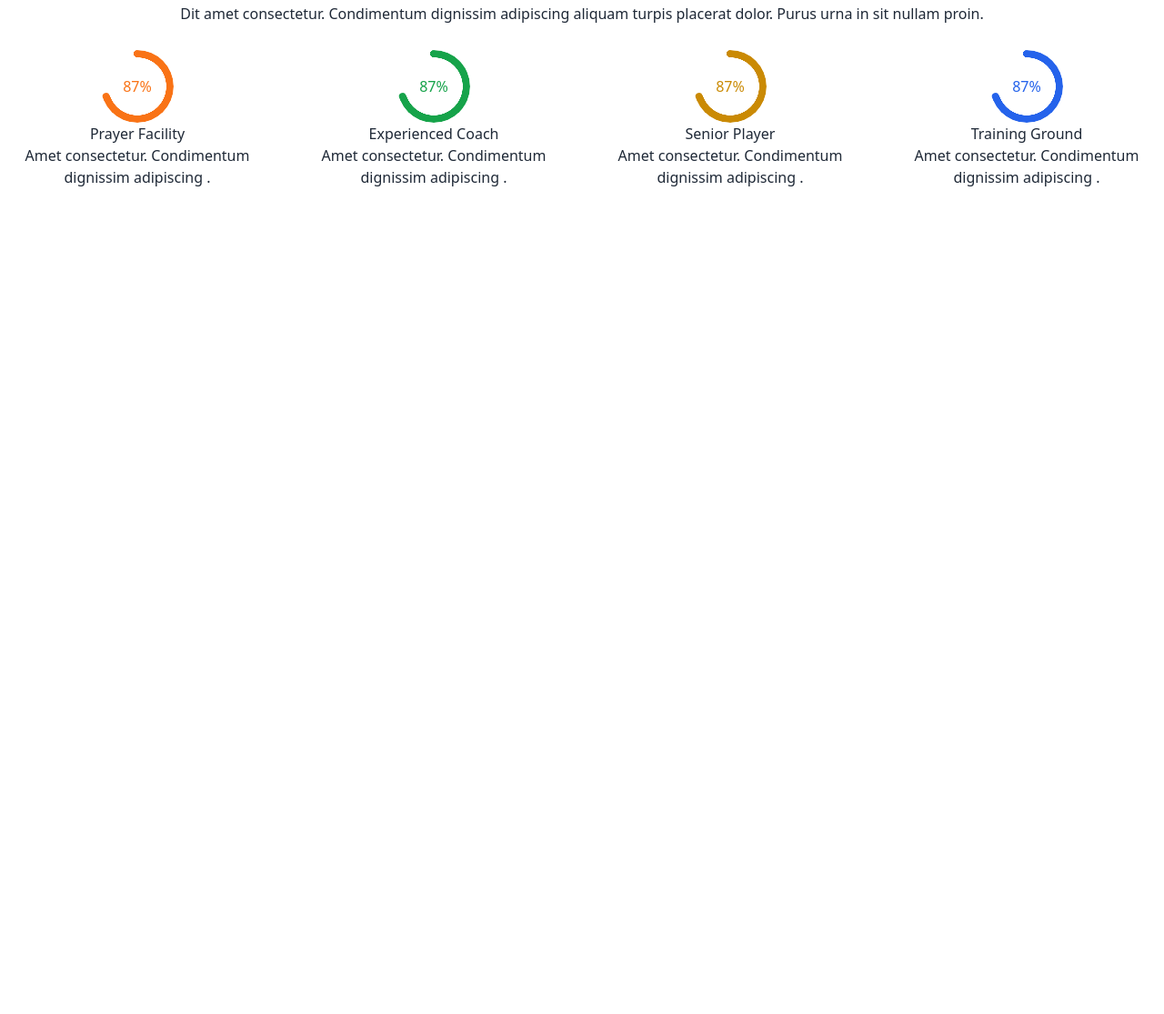
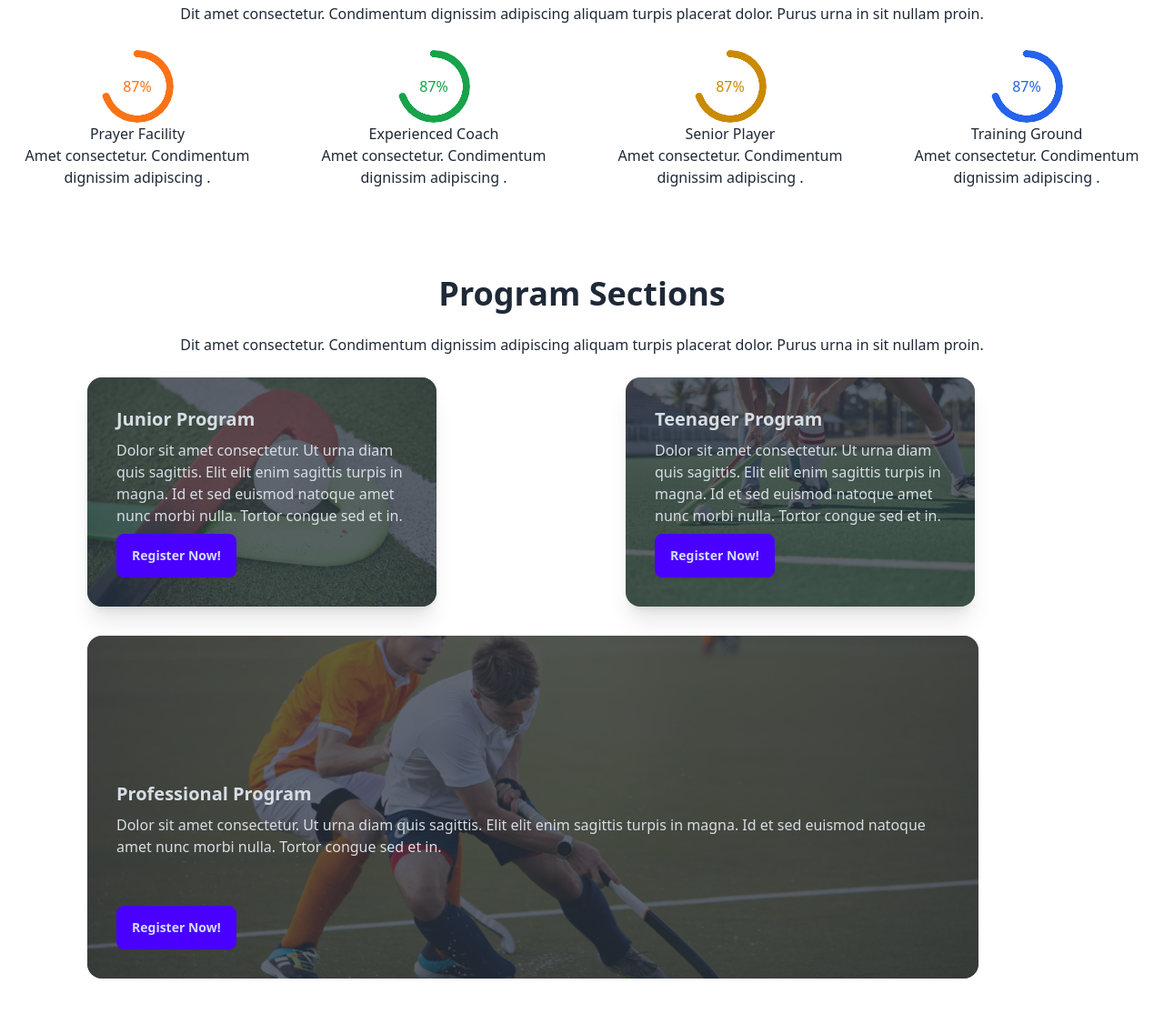
Before and after one commit to abuyusufrony/Hockey-s, a plain HTML site: page index.html in a window 1280 px wide. Shown: the part 1019-2134 px from the top of the page at 91% size. Before the commit the page ends 1322 px from the top, so only its background shows below. Drawn offline with nearby package versions, Linux system fonts and the light colour scheme.

Commit message:
player-section-added

```diff
--- a/index.html
+++ b/index.html
@@ -120,6 +120,67 @@
             </div>
 
         </section>
+        <section class="my-24">
+            <div class=" text-center">
+                <h2 class="text-4xl font-bold mb-3">Program Sections</h2>
+                <p class="my-6">Dit amet consectetur. Condimentum dignissim adipiscing aliquam turpis placerat dolor.
+                    Purus urna in
+                    sit nullam proin. </p>
+
+
+            </div>
+            <div class="img-contaainer flex ">
+                <div class="img items-center  items-cente grid grid-cols-2  ml-24 ">
+
+
+                    <div class="card    image-full w-96 shadow-xl">
+                        <figure>
+                            <img src="Images/2.png" alt="Shoes" />
+                        </figure>
+                        <div class="card-body ">
+                            <h2 class="card-title  ">Junior Program</h2>
+                            <p class="">Dolor sit amet consectetur. Ut urna diam quis sagittis. Elit elit
+                                enim sagittis turpis in magna. Id et sed euismod natoque amet nunc morbi nulla. Tortor
+                                congue sed et in.</p>
+                            <div class="card-actions ">
+                                <button class="btn btn-primary">Register Now!</button>
+                            </div>
+                        </div>
+                    </div>
+                    <div class="card  image-full w-96 shadow-xl">
+                        <figure>
+                            <img src="Images/3.png" alt="Shoes" />
+                        </figure>
+                        <div class="card-body">
+                            <h2 class="card-title">Teenager Program</h2>
+                            <p>Dolor sit amet consectetur. Ut urna diam quis sagittis. Elit elit
+                                enim sagittis turpis in magna. Id et sed euismod natoque amet nunc morbi nulla. Tortor
+                                congue sed et in.</p>
+                            <div class="card-actions ">
+                                <button class="btn btn-primary">Register Now!</button>
+                            </div>
+                        </div>
+                    </div>
+                    <div class="card   w-[980px] image-full my-8  ">
+                        <figure>
+                            <img src="Images/4.png" alt="Shoes" />
+                        </figure>
+                        <div class="card-body mt-32 ">
+                            <h2 class="card-title">Professional Program</h2>
+                            <p>Dolor sit amet consectetur. Ut urna diam quis sagittis. Elit elit
+                                enim sagittis turpis in magna. Id et sed euismod natoque amet nunc morbi nulla. Tortor
+                                congue sed et in.</p>
+                            <div class=" ">
+                                <button class="btn btn-primary">Register Now!</button>
+                            </div>
+                        </div>
+                    </div>
+
+
+
+                </div>
+            </div>
+        </section>
 
     </main>
 </body>
```
